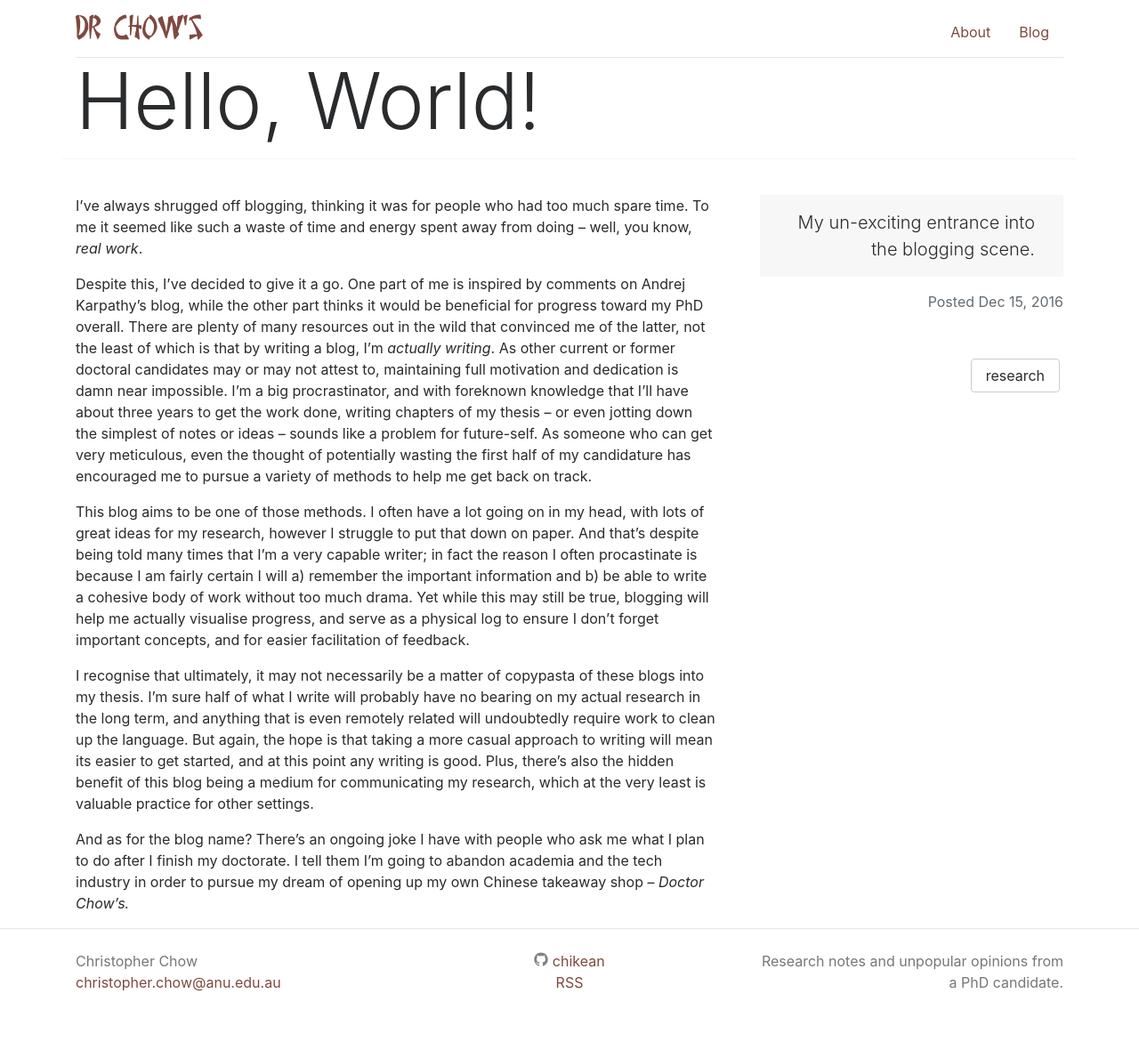
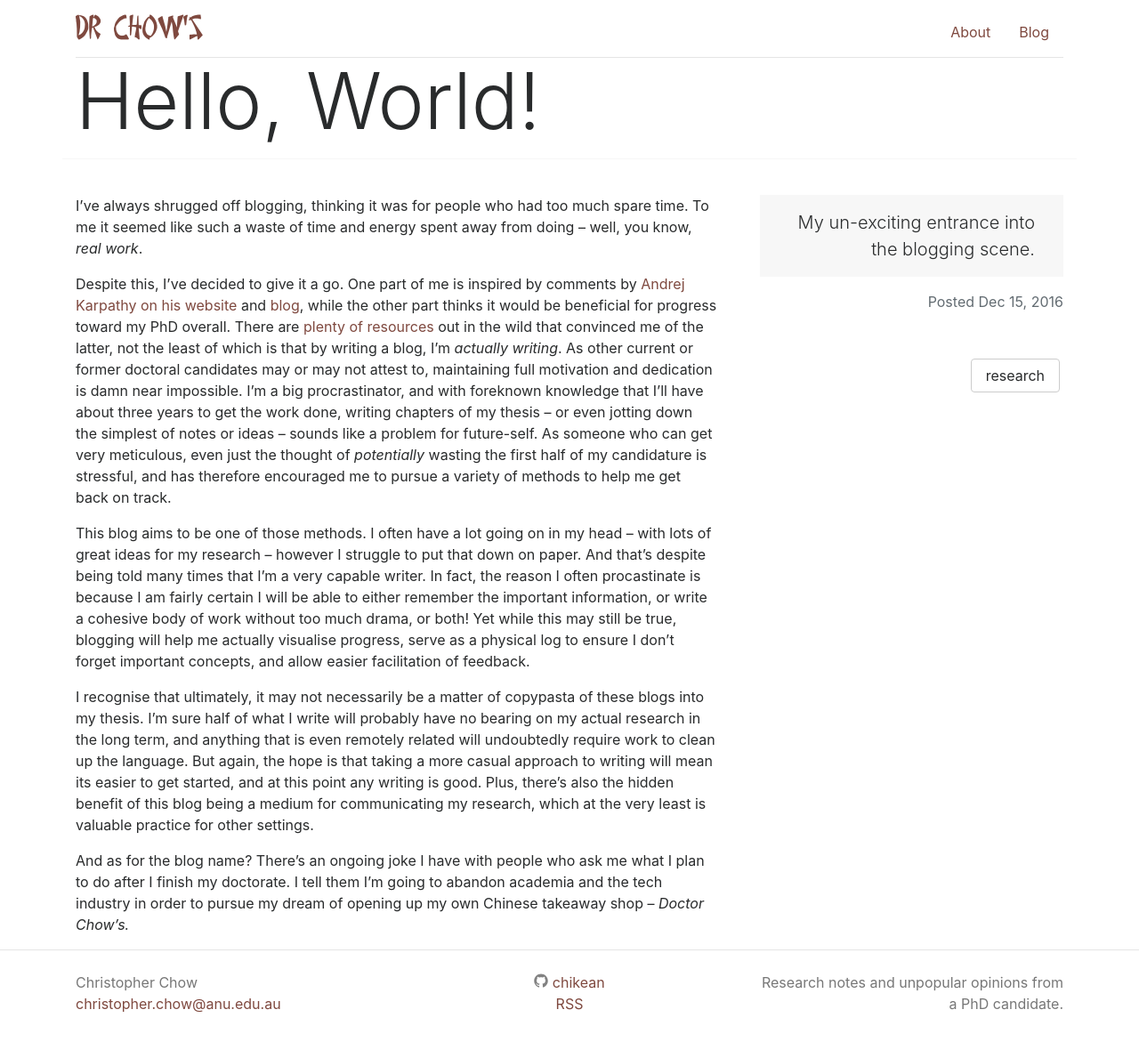
Before and after one commit to chikean/chikean.github.io, a Jekyll site: the page built from _posts/2016-12-15-hello-world.md, in a window 1280 px wide. Shown: the whole page at 89% size. Built offline with Jekyll 4.4.1, drawn with Linux system fonts in a browser that asks for light colours; nearby versions of some CDN libraries; before the commit the page ends 1156 px from its top, so only the background shows below that.

Commit message:
Migrate first blog post

```diff
--- a/_layouts/blog-home.html
+++ b/_layouts/blog-home.html
@@ -19,11 +19,12 @@ layout: default
   </div>
    {% endfor %}
 </div>
+{% assign limit = site.posts | size | minus:1 %}
+{% if limit > 0 %}
 <div class="blog-row">
   <div class="container">
     <h3 class="text-center py-3">All</h3>
     <div class="row d-flex ">
-      {% assign limit = site.posts | size | minus:1 %}
       {% for i in (1..limit) %}
       {% assign post = site.posts[i] %}
       <div class="col-sm-4 p-2">
@@ -39,3 +40,4 @@ layout: default
     </div>
   </div>
 </div>
+{% endif %}
--- a/_posts/2016-12-15-hello-world.md
+++ b/_posts/2016-12-15-hello-world.md
@@ -7,9 +7,9 @@ categories: [research]
 ---
 I've always shrugged off blogging, thinking it was for people who had too much spare time. To me it seemed like such a waste of time and energy spent away from doing -- well, you know, <em>real work</em>.
 
-Despite this, I've decided to give it a go. One part of me is inspired by comments on Andrej Karpathy's blog, while the other part thinks it would be beneficial for progress toward my PhD overall. There are plenty of many resources out in the wild that convinced me of the latter, not the least of which is that by writing a blog, I'm <em>actually writing</em>. As other current or former doctoral candidates may or may not attest to, maintaining full motivation and dedication is damn near impossible. I'm a big procrastinator, and with foreknown knowledge that I'll have about three years to get the work done, writing chapters of my thesis -- or even jotting down the simplest of notes or ideas -- sounds like a problem for future-self. As someone who can get very meticulous, even the thought of potentially wasting the first half of my candidature has encouraged me to pursue a variety of methods to help me get back on track.
+Despite this, I've decided to give it a go. One part of me is inspired by comments by [Andrej Karpathy on his website](http://cs.stanford.edu/people/karpathy/#misc) and [blog](https://karpathy.github.io/2016/09/07/phd/), while the other part thinks it would be beneficial for progress toward my PhD overall. There are [plenty](https://patthomson.net/2014/09/15/should-doctoral-researchers-blog/) [of](http://www.teaching-matters-blog.ed.ac.uk/?p=1685) [resources](https://thesiswhisperer.com/2017/05/17/things-to-do-when-you-have-the-phd-blues/) out in the wild that convinced me of the latter, not the least of which is that by writing a blog, I'm <em>actually writing</em>. As other current or former doctoral candidates may or may not attest to, maintaining full motivation and dedication is damn near impossible. I'm a big procrastinator, and with foreknown knowledge that I'll have about three years to get the work done, writing chapters of my thesis -- or even jotting down the simplest of notes or ideas -- sounds like a problem for future-self. As someone who can get very meticulous, even just the thought of <em>potentially</em> wasting the first half of my candidature is stressful, and has therefore encouraged me to pursue a variety of methods to help me get back on track.
 
-This blog aims to be one of those methods. I often have a lot going on in my head, with lots of great ideas for my research, however I struggle to put that down on paper. And that's despite being told many times that I'm a very capable writer; in fact the reason I often procastinate is because I am fairly certain I will a) remember the important information and b) be able to write a cohesive body of work without too much drama. Yet while this may still be true, blogging will help me actually visualise progress, and serve as a physical log to ensure I don't forget important concepts, and for easier facilitation of feedback.
+This blog aims to be one of those methods. I often have a lot going on in my head -- with lots of great ideas for my research -- however I struggle to put that down on paper. And that's despite being told many times that I'm a very capable writer. In fact, the reason I often procastinate is because I am fairly certain I will be able to either remember the important information, or write a cohesive body of work without too much drama, or both! Yet while this may still be true, blogging will help me actually visualise progress, serve as a physical log to ensure I don't forget important concepts, and allow easier facilitation of feedback.
 
 I recognise that ultimately, it may not necessarily be a matter of copypasta of these blogs into my thesis. I'm sure half of what I write will probably have no bearing on my actual research in the long term, and anything that is even remotely related will undoubtedly require work to clean up the language. But again, the hope is that taking a more casual approach to writing will mean its easier to get started, and at this point any writing is good. Plus, there's also the hidden benefit of this blog being a medium for communicating my research, which at the very least is valuable practice for other settings.
 
```
